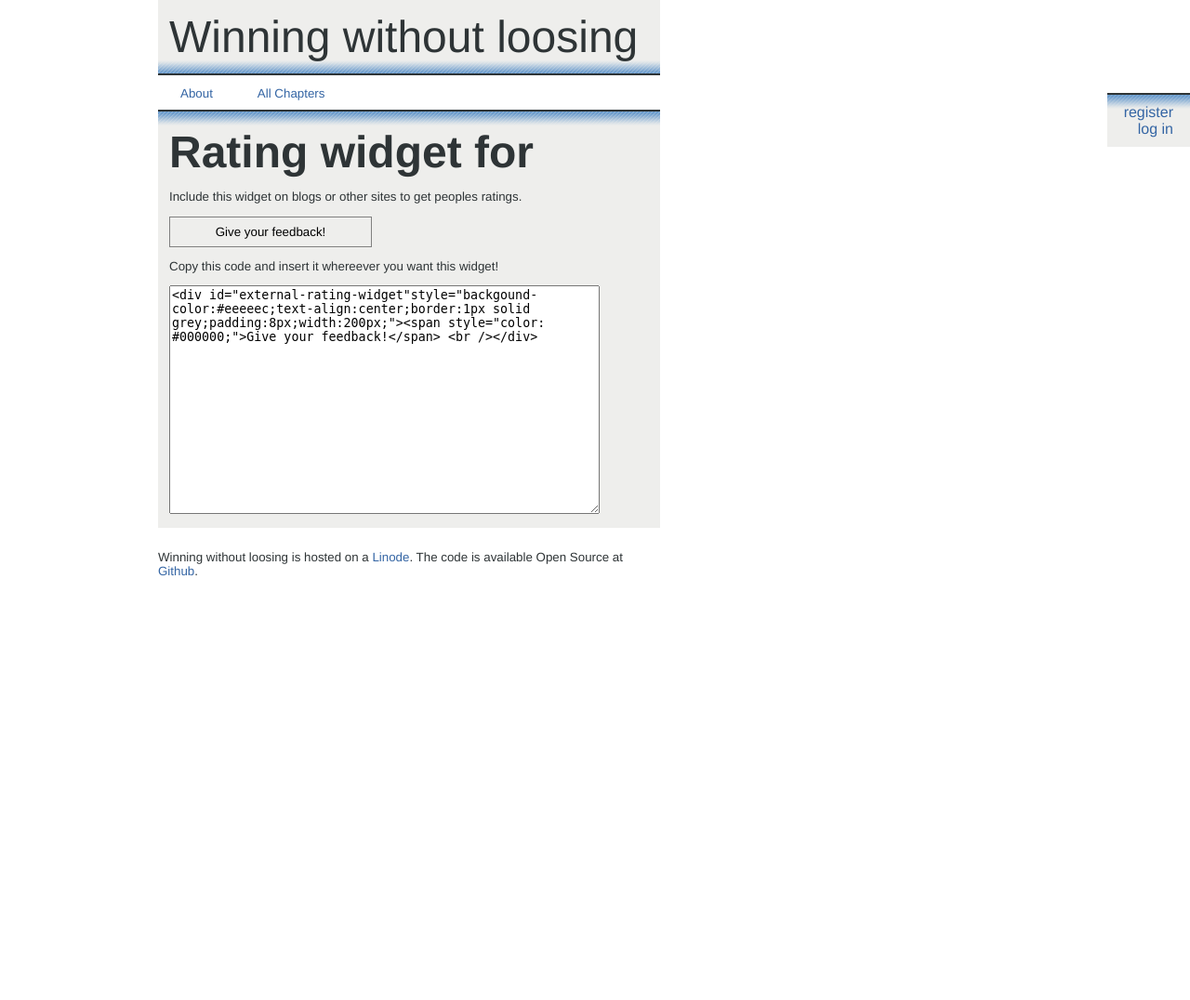
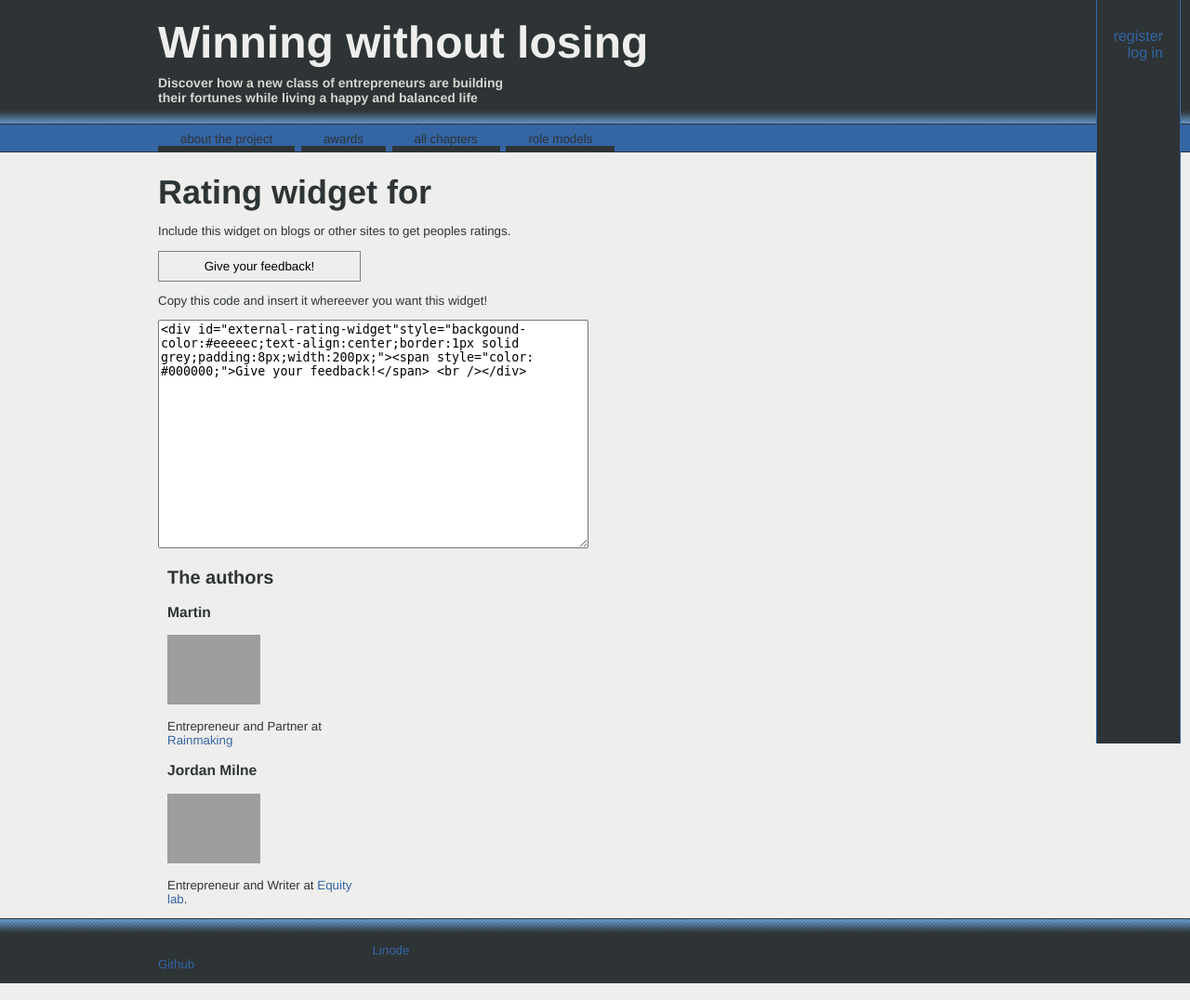
Before and after one commit to smukkejohan/cakewriter, a Django app: template templates/book/rating_widget.html in a window 1280 px wide. Shown: the whole page at 93% size. Before the commit the page ends 620 px from the top, so only its background shows below. Run offline with Django 3.2, Linux system fonts and the light colour scheme; the template is opened without the code that fills it, so the values that code supplies are empty; parts of the project's set-up code (start-up, migrations or seed data) failed here and were passed over; grey boxes are pictures that could not be loaded.

Commit message:
design overhaul

```diff
--- a/static/css/screen.css
+++ b/static/css/screen.css
@@ -1,18 +1,41 @@
-body {background-color:#fff;
-  color: #2e3436;
-  margin-top: 0;
+body {background-color:#2e3436;
+  color: #eeeeec;
+  margin: 0;
   font: 13.34px helvetica,arial,freesans,clean,sans-serif;}
+
+
+
+#header {background: url("../images/blue-grad-up.png") repeat-x scroll 0 bottom #2e3436;
+  border-bottom: 1px solid #2e3436;}
+
+
+#content {background: #eeeeec; color: #2e3436; padding: 18px 0;}
+
+#footer {background: url("../images/blue-grad-down.png") repeat-x scroll right 0 #2e3436;
+  border-top: 1px solid #2e3436;
+  padding-top: 12px;}
+
+
+#introduction p {text-align: justify;}
 
 #site-logo a {width: 140px;
   height: 1px;
   display: block;
-  background: #fff no-repeat 0 0;
+  background: #2e3436 no-repeat 0 0;
   font-size:1px;
   text-indent:-9999em;}
 
-#site-title a {font-size: 48px; color: #2e3436;}
+#site-title a {font-size: 48px; color: #eeeeec;}
 
-#site-title {background: url("../images/blue-grad-up.png") repeat-x scroll 0 bottom #EEEEEC; border-bottom: 2px solid #2e3436; padding: 12px;}
+#site-title h1 {margin: 0;}
+
+#site-title {padding: 18px 0 0 0;}
+
+#tagline {padding: 8px 0 20px 0;
+  width: 400px;
+  font-size: 14px;
+  color:#D3D7CF;
+  font-weight: bold;}
 
 .meta {font-size: 13px;
     color: #555753;}
@@ -21,20 +44,11 @@ a {text-decoration: none;
   color: #3465a4;}
 
 
-.section-title {margin: 18px 0 -10px 0;
-  font-size: 16px;}
-
 /* chapters */
 h1 a, h2 a, h3 a {}
 
-.chapter {padding: 12px;
-margin: 10px 0;
-border-top: 2px solid #2e3436;
-background: url("../images/blue-grad-down.png") repeat-x scroll right 0 #EEEEEC;}
-
-.chapter h1.title {font-size:48px; margin: 4px 0;}
-.chapter h2.title {font-size: 36px; margin: 4px 0;}
-
+.chapter {}
+.chapter .title {font-size:36px; margin: 4px 0;}
 .chapter .body, .chapter .summary {text-align: justify;}
 
 /* chapter teaser */
@@ -44,8 +58,7 @@ background: url("../images/blue-grad-down.png") repeat-x scroll right 0 #EEEEEC;
 
 /* comments */
 #comments {}
-.comment, #comment-form {background: url("../images/blue-grad-down.png") repeat-x scroll right 0 #EEEEEC; padding: 12px; margin: 10px 0;
-  position: relative; border-top: 2px solid #2e3436;}
+.comment, #comment-form {}
 
 .comment h3.title {margin: 4px 0;}
 
@@ -74,21 +87,33 @@ background: url("../images/blue-grad-down.png") repeat-x scroll right 0 #EEEEEC;
   background-repeat: no-repeat;}
 
 /* user context */
-#user-context {position: fixed; top: 100px; right: 0px;
-  background: url("../images/blue-grad-down.png") repeat-x scroll right 0 #EEEEEC;
-  border-top: 2px solid;
-  text-align: right;}
+#user-context {position: fixed; top: 0px; right: 10px;
+  background: #2e3436;
+  border-left: 1px solid #3465A4;
+  border-right: 1px solid #3465A4;
+  text-align: right;
+  height: 100%;}
 
-#user-context .content {padding: 10px 18px; font-size: 16px;}
+#user-context .content {padding: 10px 18px; font-size: 16px; margin-top: 20px;}
 
 #user-context  ul {list-style: none; margin:0; padding: 0;}
 li#user-score {font-size: 24px; font-weight: bold;}
 
 
 /** navigation **/
- ul#navigation {margin: 12px 0; padding: 0; list-style: none;}
- ul#navigation li {float:left; display: block;}
- ul#navigation li a {padding: 4px 24px;}
+#navigation {background: #3465A4; border-bottom: 1px solid #2e3436;}
+
+#navigation ul {margin: 8px 0 0 0; padding: 0;
+  list-style: none outside none;
+  float: left;}
+
+#navigation ul li {float:left;
+  margin: 0 0.5em 0 0;}
+
+#navigation ul li a {padding: 0 24px;
+  color: #2e3436;
+  display: block;
+  border-bottom: 0.5em solid #2e3436;}
 
 #rating {
   height: 20px;  }
--- a/templates/base.html
+++ b/templates/base.html
@@ -18,36 +18,38 @@
 
     <meta name="keywords" content="" />
     <meta name="description" content="" />
-    <title>{% block title %}{% endblock %} &middot; Winning without loosing</title>
+    <title>{% block title %}{% endblock %} &middot; Winning without losing</title>
 
 </head>
 <body>
 
 
-
-<div id="header" class="container_12 clearfix">
-
+<div id="header" >
+    <div class="container_12 clearfix">
         <div class="grid_7">
             <div id="site-title">
-            <a href="/">
-                Winning without loosing</a>
+                <h1><a href="/">Winning without losing</a></h1>
             </div>
-
-
-          <ul id="navigation">
-            <li><a href="">About</a></li>
-            <li><a href="">All Chapters</a></li>
-          </ul>
-
-
+            <div id="tagline">
+                Discover how a new class of entrepreneurs are building their fortunes
+while living a happy and balanced life
             </div>
-
-
-
-
-
+        </div>
+    </div>
 </div><!-- /header -->
 
+<div id="navigation">
+    <div class="container_12 clearfix">
+        <div class="grid_7">
+            <ul>
+                <li><a href="">about the project</a></li>
+                <li><a href="">awards</a></li>
+                <li><a href="">all chapters</a></li>
+                <li><a href="">role models</a></li>
+            </ul>
+        </div>
+    </div>
+</div>
 
 
 {% if messages %}
@@ -57,21 +59,43 @@
 </div>
 {% endif %}
 
-
-<div id="content" class="container_12 clearfix">
-
-    <div id="main-content" class="grid_7">
+<div id="content">
+    <div class="container_12 clearfix">
+        <div id="main-content-block" class="grid_7">
             {% block content %}{% endblock %}
         </div>
-    <div id="context-sidebar" class="grid_3">
-        {% block context %}{% endblock %}
+
+        <div id="context-block" class="grid_3">
+            {% block context %}
+
+            <div id="theauthors">
+                <h2>The authors</h2>
+
+
+
+                <h3>Martin</h3>
+                <img width="100" src="http://dl.dropbox.com/u/5236439/img/Martin.jpg" alt="Martin"/>
+                <p>Entrepreneur and Partner at
+<a href="www.rainmaking.dk" title="Rainmaking">Rainmaking</a></p>
+
+
+                <h3>Jordan Milne</h3>
+                <img width="100" src="http://dl.dropbox.com/u/5236439/img/jordan.JPG" alt="Jordan"/>
+                <p>Entrepreneur and Writer at
+                <a href="http://www.equity-lab.com/" title="Equity lab">Equity lab</a>.</p>
             </div>
 
+
+            {% endblock %}
+        </div>
+    </div>
 </div><!-- /content -->
 
-<div id="footer" class="container_12 clearfix">
+<div id="footer">
+    <div class="container_12 clearfix">
         <div class="grid_7">
             <p>Winning without loosing is hosted on a <a href="http://linode.com">Linode</a>. The code is available Open Source at <a href="https://github.com/mrbichel/cakewriter">Github</a>.</p>
+        </div>
     </div>
 </div><!-- /footer -->
 
```
Also changed, not shown: templates/index.html (+7 -1 lines). Lines whose indentation alone changed are shown as unchanged.
